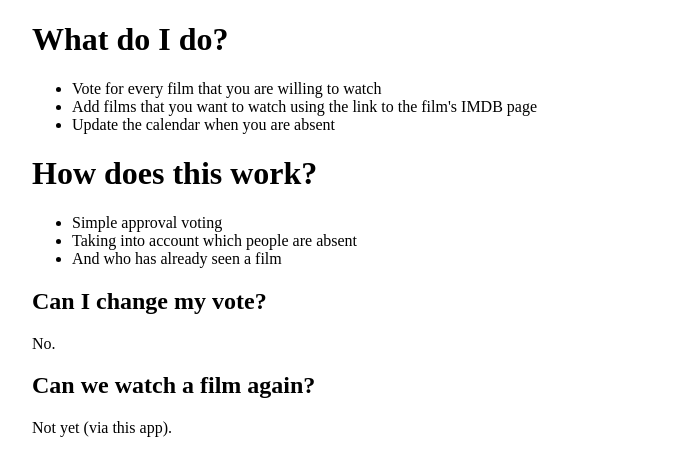
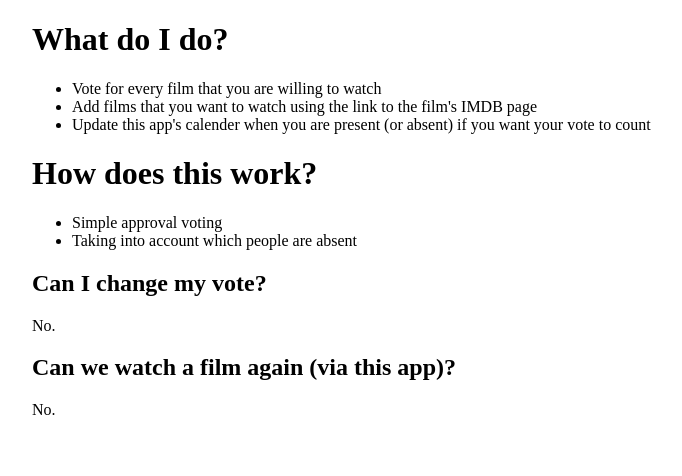
Before and after one commit to Fustra/vote4film, a Django app: page / in a window 1280 px wide. Shown: the part 36-512 px from the top of the page, without its empty margins (208-890 px from the left). Run offline with Django 3.2, Linux system fonts and the light colour scheme; the visitor is signed in with stand-in values (Sample User, id 1); data that the repository does not hold is empty; parts of the project's set-up code (start-up, migrations or seed data) failed here and were passed over.

Commit message:
More tweaks

```diff
--- a/src/calender/templates/calender/register_form.html
+++ b/src/calender/templates/calender/register_form.html
@@ -5,7 +5,7 @@
 {% block content %}
   <form method="post">
     {% csrf_token %}
-    <h2>{{ event.date|naturalday }}</h2>
+    <h2>{{ event.date|naturalday|capfirst }}</h2>
     {{ form.as_p }}
     <input type="submit" value="Save">
   </form>
--- a/src/films/templates/films/film_form.html
+++ b/src/films/templates/films/film_form.html
@@ -2,7 +2,7 @@
 
 
 {% block content %}
-  <p><a href="https://m.imdb.com/find?q=&s=tt&ttype=ft">Go to IMDB</a>
+  <p><a target="_blank" href="https://m.imdb.com/find?q=&s=tt&ttype=ft">Search on IMDB</a> (copy the link when you find the film and come back).
   <form method="post">
     {% csrf_token %}
     {{ form.as_p }}
--- a/src/schedule/templates/schedule/schedule.html
+++ b/src/schedule/templates/schedule/schedule.html
@@ -5,7 +5,7 @@
 {% block content %}
   <h1>Upcoming</h1>
   {% if event %}
-    <h2>{{ event.date|naturalday }}</h2>
+    <h2>{{ event.date|naturalday|capfirst }}</h2>
   {% else %}
     <p>No upcoming event.</p>
   {% endif %}
--- a/src/web/templates/web/home.html
+++ b/src/web/templates/web/home.html
@@ -5,16 +5,15 @@
   <ul>
     <li>Vote for every film that you are willing to watch
     <li>Add films that you want to watch using the link to the film's IMDB page
-    <li>Update the calendar when you are absent
+    <li>Update this app's calender when you are present (or absent) if you want your vote to count
   </ul>
   <h1>How does this work?</h1>
   <ul>
     <li>Simple approval voting
     <li>Taking into account which people are absent
-    <li>And who has already seen a film
   </ul>
   <h2>Can I change my vote?</h2>
   <p>No.</p>
-  <h2>Can we watch a film again?</h2>
-  <p>Not yet (via this app).</p>
+  <h2>Can we watch a film again (via this app)?</h2>
+  <p>No.</p>
 {% endblock content %}
```
